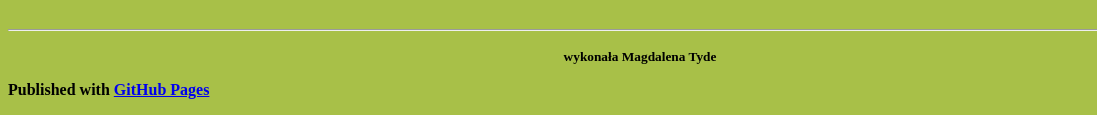
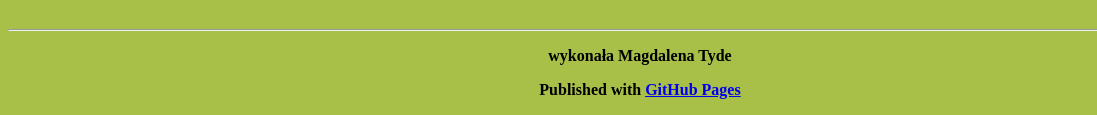
Before and after one commit to mtyde/mtyde.github.io, a plain HTML site: page index.html in a window 1280 px wide. Shown: the part 1159-1274 px from the top of the page, 0-1097 px from the left. Drawn offline with Linux system fonts and the light colour scheme.

Commit message:
Update index.html

```diff
--- a/index.html
+++ b/index.html
@@ -143,11 +143,11 @@
   <br/>
 
   <hr />
-  <p align="center"><small> <b>wykonała Magdalena Tyde</b></small></p>
+  <p align="center"> <b>wykonała Magdalena Tyde</b></p>
 </body>
 </html>
     <!-- FOOTER  -->
-    <div id="footer_wrap" class="outer">
+    <div id="footer_wrap" class="outer" align="center">
       <footer class="inner">
         <p>Published with <a href="http://pages.github.com">GitHub Pages</a></p>
       </footer>
```
